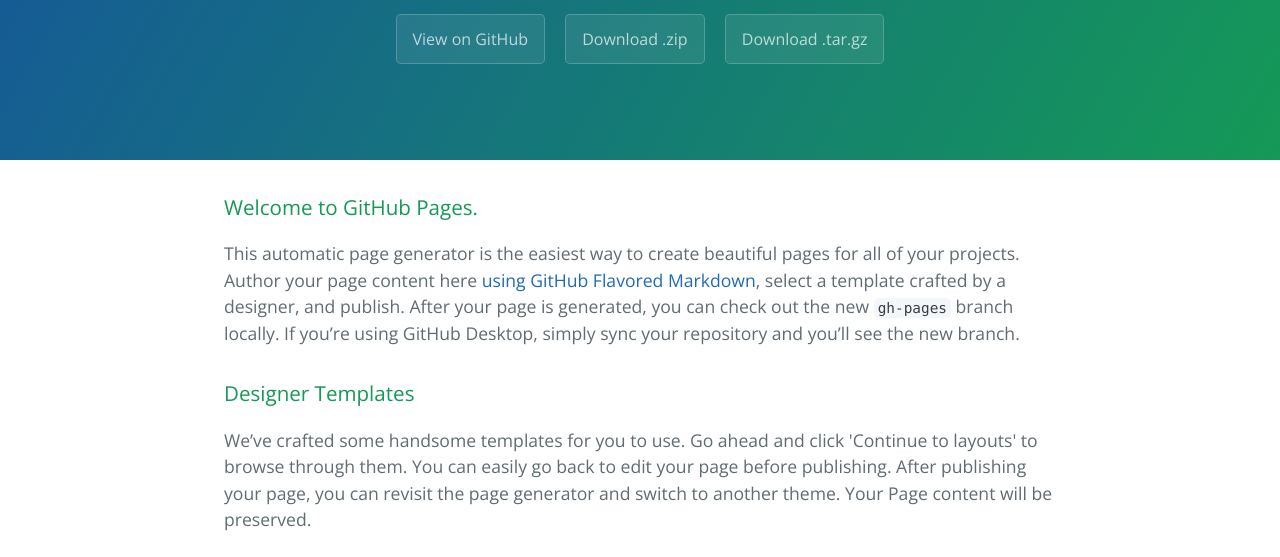
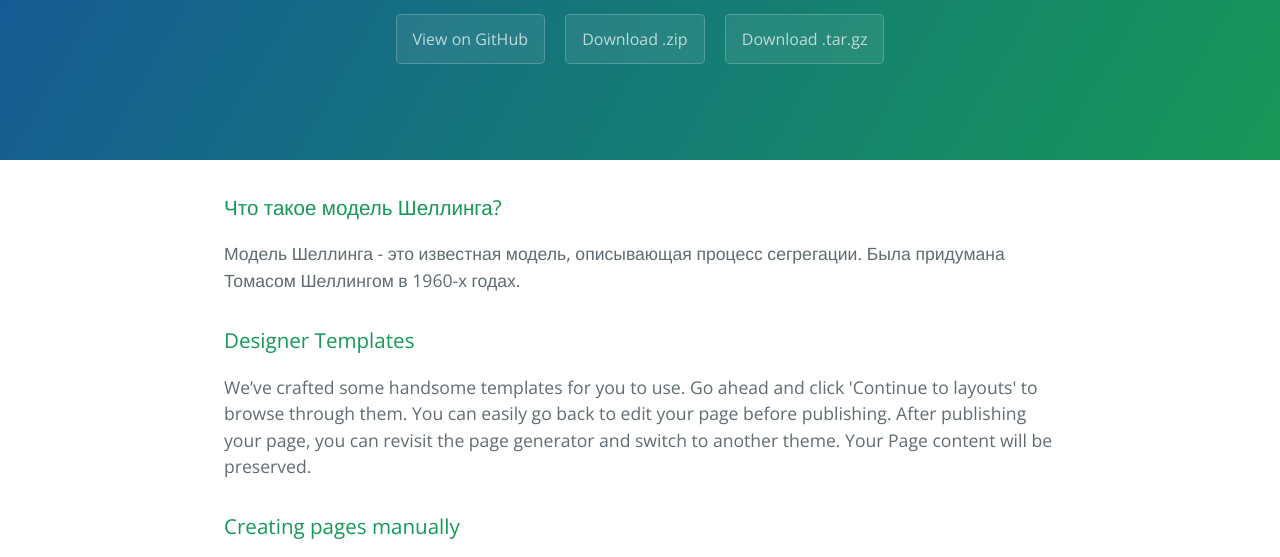
Before and after one commit to Dewdis/me, a plain HTML site: page index.html in a window 1280 px wide. Shown: the part 176-733 px from the top of the page. Drawn offline with nearby package versions, Linux system fonts and the light colour scheme.

```diff
--- a/index.html
+++ b/index.html
@@ -20,9 +20,9 @@
 
     <section class="main-content">
       <h3>
-<a id="welcome-to-github-pages" class="anchor" href="#welcome-to-github-pages" aria-hidden="true"><span class="octicon octicon-link"></span></a>Welcome to GitHub Pages.</h3>
+<a id="Что-такое-модель-Шеллинга" class="anchor" href="#%D0%A7%D1%82%D0%BE-%D1%82%D0%B0%D0%BA%D0%BE%D0%B5-%D0%BC%D0%BE%D0%B4%D0%B5%D0%BB%D1%8C-%D0%A8%D0%B5%D0%BB%D0%BB%D0%B8%D0%BD%D0%B3%D0%B0" aria-hidden="true"><span class="octicon octicon-link"></span></a>Что такое модель Шеллинга?</h3>
 
-<p>This automatic page generator is the easiest way to create beautiful pages for all of your projects. Author your page content here <a href="https://guides.github.com/features/mastering-markdown/">using GitHub Flavored Markdown</a>, select a template crafted by a designer, and publish. After your page is generated, you can check out the new <code>gh-pages</code> branch locally. If you’re using GitHub Desktop, simply sync your repository and you’ll see the new branch.</p>
+<p>Модель Шеллинга - это известная модель, описывающая процесс сегрегации. Была придумана Томасом Шеллингом в 1960-х годах.</p>
 
 <h3>
 <a id="designer-templates" class="anchor" href="#designer-templates" aria-hidden="true"><span class="octicon octicon-link"></span></a>Designer Templates</h3>
```
Also changed, not shown: params.json (+1 -1 lines).
